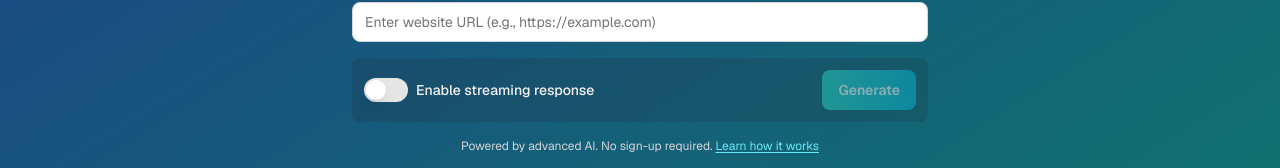
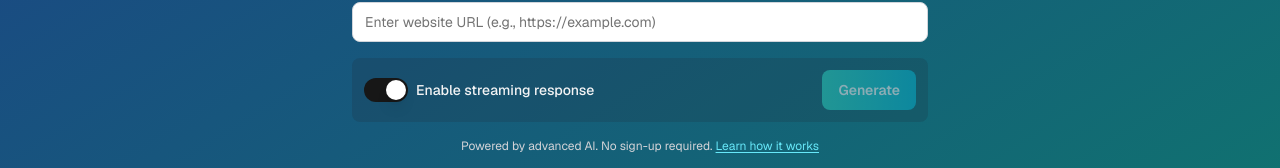
Before and after one commit to RutamBhagat/website_summarizer_frontend, a Next.js app: page / in a window 1280 px wide. Shown: the part 572-740 px from the top of the page. Built offline with nearby package versions, Linux system fonts and the light colour scheme.

Commit message:
feat(ui): fix api link

```diff
--- a/src/app/page.tsx
+++ b/src/app/page.tsx
@@ -22,7 +22,7 @@ export default function HomePage() {
   const [url, setUrl] = useState("");
   const [companyName, setCompanyName] = useState("");
   const [isLoading, setIsLoading] = useState(false);
-  const [isStreaming, setIsStreaming] = useState(false);
+  const [isStreaming, setIsStreaming] = useState(true);
   const [brochureData, setBrochureData] = useState<BrochureResponse | null>(
     null,
   );
@@ -45,7 +45,7 @@ export default function HomePage() {
         setStreamingContent(accumulatedContent);
       }
     } catch (error) {
-      toast.error("Error during streaming response");
+      toast.error(`Error during streaming response ${JSON.stringify(error)}`);
     } finally {
       reader.releaseLock();
     }
@@ -69,8 +69,8 @@ export default function HomePage() {
       }
 
       const endpoint = isStreaming
-        ? `${process.env.NEXT_PUBLIC_BACKEND_BASE_URL}/api/v1/public/brochure/stream`
-        : `${process.env.NEXT_PUBLIC_BACKEND_BASE_URL}/api/v1/public/brochure`;
+        ? `${process.env.NEXT_PUBLIC_BACKEND_BASE_URL}/api/v1/brochures/public/brochure/stream`
+        : `${process.env.NEXT_PUBLIC_BACKEND_BASE_URL}/api/v1/brochures/public/brochure`;
 
       const response = await fetch(endpoint, {
         method: "POST",
```
